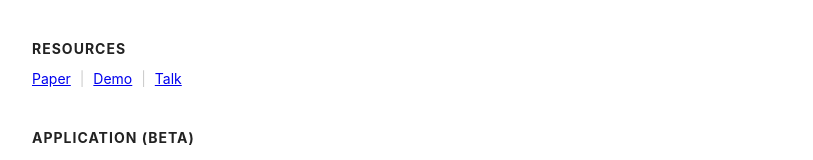
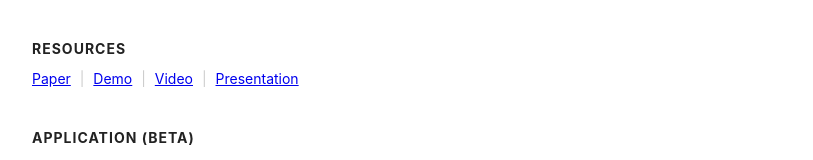
Before and after one commit to datacalliope/datacalliope.github.io, a plain HTML site: page index.html in a window 1280 px wide. Shown: the part 1029-1189 px from the top of the page, without its empty margins (233-1046 px from the left). Drawn offline with Linux system fonts and the light colour scheme.

Commit message:
update resource link

```diff
--- a/index.html
+++ b/index.html
@@ -49,7 +49,9 @@
     <span class="sep"></span>
     <a href="https://demo.datacalliope.com" target="_blank">Demo</a>
     <span class="sep"></span>
-    <a href="https://www.youtube.com/watch?v=eDdWp1Lo9jY" target="_blank">Talk</a>
+    <a href="https://vimeo.com/478731018" target="_blank">Video</a>
+    <span class="sep"></span>
+    <a href="https://vimeo.com/478736226" target="_blank">Presentation</a>
   </div>
 </section>
 <section>
```
